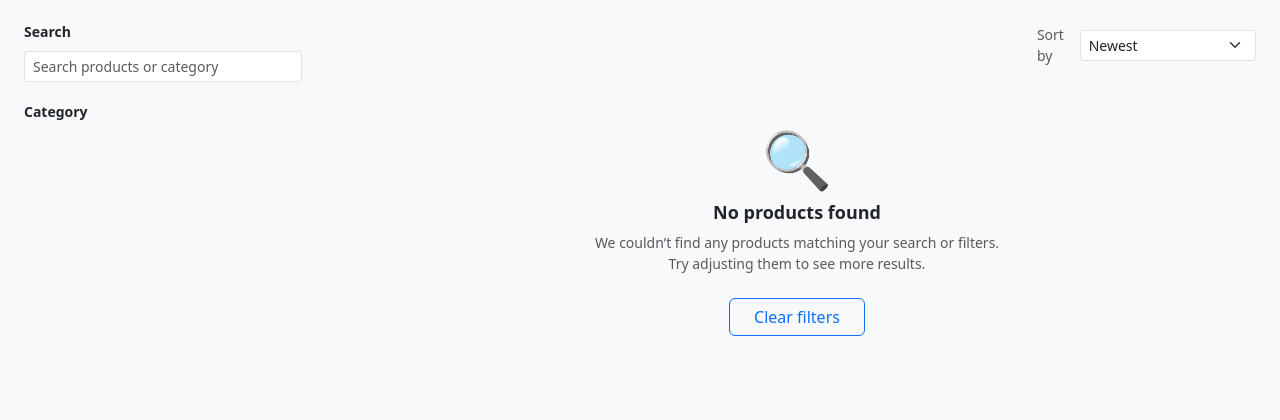
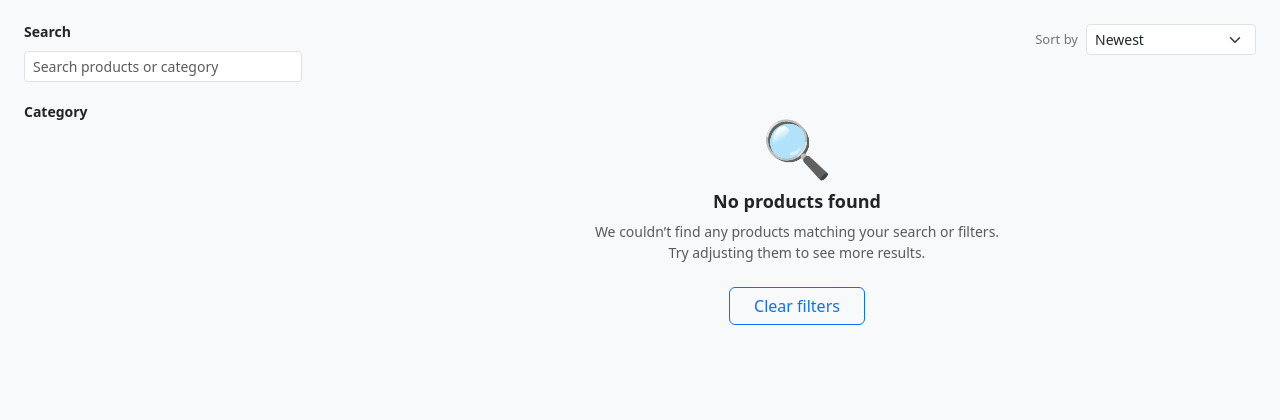
Before and after one commit to Saifuddin1/Store, a Flask app: page /products in a window 1280 px wide. Shown: the part 46-466 px from the top of the page. Run offline with Flask 3, Linux system fonts and the light colour scheme; data that the repository does not hold is empty.

Commit message:
updated code

```diff
--- a/app/static/css/customer-ui.css
+++ b/app/static/css/customer-ui.css
@@ -951,3 +951,20 @@ body {
 .no-products-wrapper p{
   font-size: 14px;
 }
+
+
+/* ===== SORT BAR FIX ===== */
+
+.sort-bar {
+  white-space: nowrap;      /* ⛔ prevent wrapping */
+}
+
+.sort-label {
+  font-size: 13px;
+  color: #6c757d;
+  white-space: nowrap;
+}
+
+.sort-select {
+  min-width: 170px;         /* ✅ keeps layout stable */
+}
--- a/app/templates/store/products.html
+++ b/app/templates/store/products.html
@@ -84,7 +84,9 @@
       <!-- SORT BAR -->
       <div class="d-flex justify-content-end align-items-center mb-3">
 
-        <form method="GET" id="sortForm" class="d-flex align-items-center gap-2">
+        <form method="GET"
+        id="sortForm"
+        class="sort-bar d-flex align-items-center gap-2">
 
           {% if search_query %}
             <input type="hidden" name="q" value="{{ search_query }}">
@@ -94,12 +96,13 @@
             <input type="hidden" name="categories" value="{{ cat }}">
           {% endfor %}
 
-          <label class="small text-muted mb-0">Sort by</label>
+          <label class="sort-label mb-0">Sort by</label>
 
           <select
             name="sort"
-            class="form-select form-select-sm"
+            class="form-select form-select-sm sort-select"
             onchange="this.form.submit()">
+
 
             <option value="newest"
               {% if selected_sort == "newest" %}selected{% endif %}>
```
